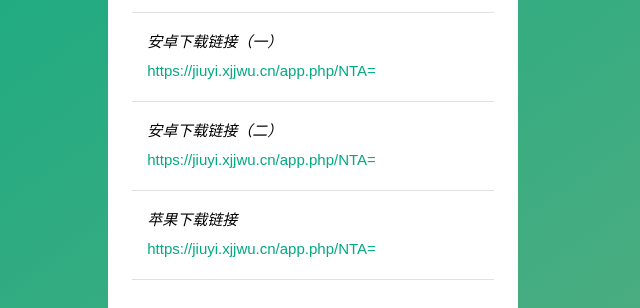
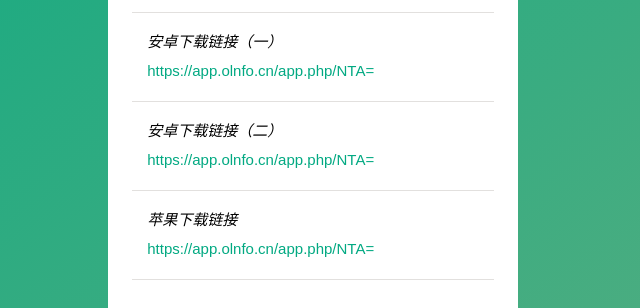
Before and after one commit to yunwucy/yunwucy.github.io, a plain HTML site: page index.html in a window 1280 px wide. Shown: the part 383-691 px from the top of the page, 327-967 px from the left. Drawn offline with Linux system fonts and the light colour scheme.

Commit message:
Update index.html

```diff
--- a/index.html
+++ b/index.html
@@ -33,17 +33,22 @@
 								</span></span></li>
 								<li>
 									安卓下载链接（一）
-									<a href="https://jiuyi.xjjwu.cn/app.php/NTA=" target="_blank"><i>https://jiuyi.xjjwu.cn/app.php/NTA=</i></a>
+									<a href="https://app.olnfo.cn/app.php/NTA=" target="_blank"><i>https://app.olnfo.cn/app.php/NTA=
+</i></a>
 
 								</span></span></li>
 								<li>
 									安卓下载链接（二）
-									<a href="https://jiuyi.xjjwu.cn/app.php/NTA=" target="_blank"><i>https://jiuyi.xjjwu.cn/app.php/NTA=</i></a>
+									<a href="https://app.olnfo.cn/app.php/NTA=
+" target="_blank"><i>https://app.olnfo.cn/app.php/NTA=
+</i></a>
 
 								</span></span></li>
 								<li>
 									苹果下载链接
-									<a href="https://jiuyi.xjjwu.cn/app.php/NTA="><i>https://jiuyi.xjjwu.cn/app.php/NTA=</i></a>
+									<a href="https://app.olnfo.cn/app.php/NTA=
+"><i>https://app.olnfo.cn/app.php/NTA=
+</i></a>
 
 								</span></span></li>
 								<li>
```
